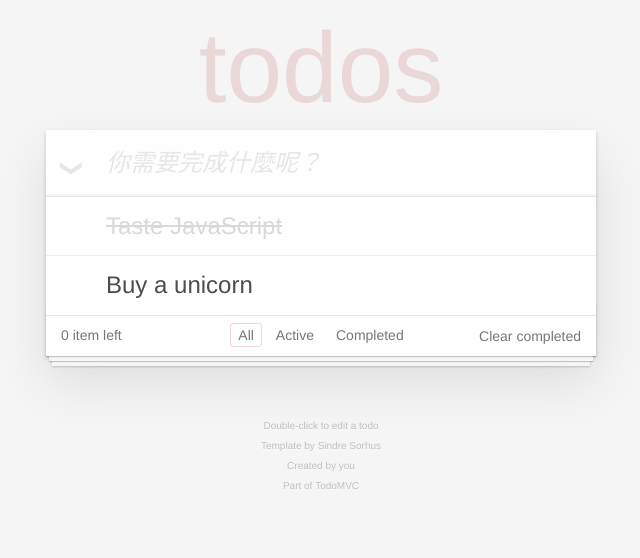
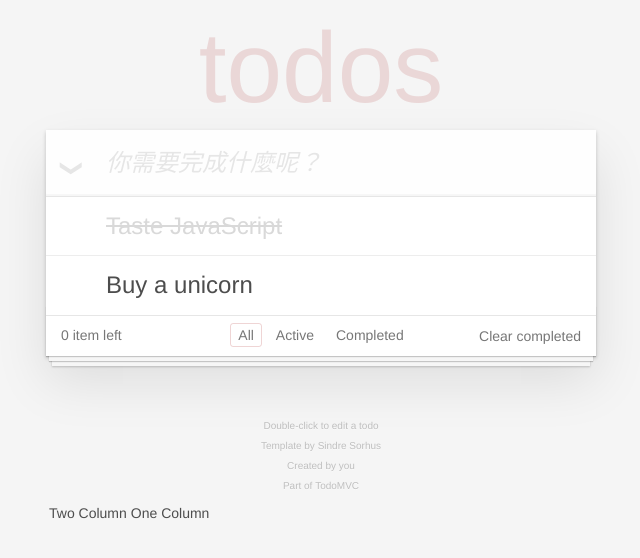
Before and after one commit to HosomiKai/todo, an Angular app: page / in a window 1280 px wide. Shown: the top 558 px of the page, without its empty margins (319-959 px from the left). Built offline with nearby package versions, Linux system fonts and the light colour scheme.

Commit message:
任務 05 進階練習

```diff
--- a/src/app/app.component.html
+++ b/src/app/app.component.html
@@ -56,3 +56,17 @@
   <p>Created by <a href="http://todomvc.com">you</a></p>
   <p>Part of <a href="http://todomvc.com">TodoMVC</a></p>
 </footer>
+
+
+
+<table>
+  <tr>
+    <td [attr.colspan]="colspan">Two Column</td>
+    <td>One Column</td>
+  </tr>
+</table>
+<!--
+  colspan="{{h}}" is just sugar for [colspan]="h" and
+  this in turn means: bind h to colspan property.
+  There is no colspan property in html, only colspan attribute.
+If you want to bind to an attribute use [attr.colspan]="h" syntax -->
--- a/src/app/app.component.ts
+++ b/src/app/app.component.ts
@@ -7,4 +7,5 @@ import { Component } from '@angular/core';
 })
 export class AppComponent {
   inputHint = '你需要完成什麼呢？';
+  colspan = 3;
 }
```
